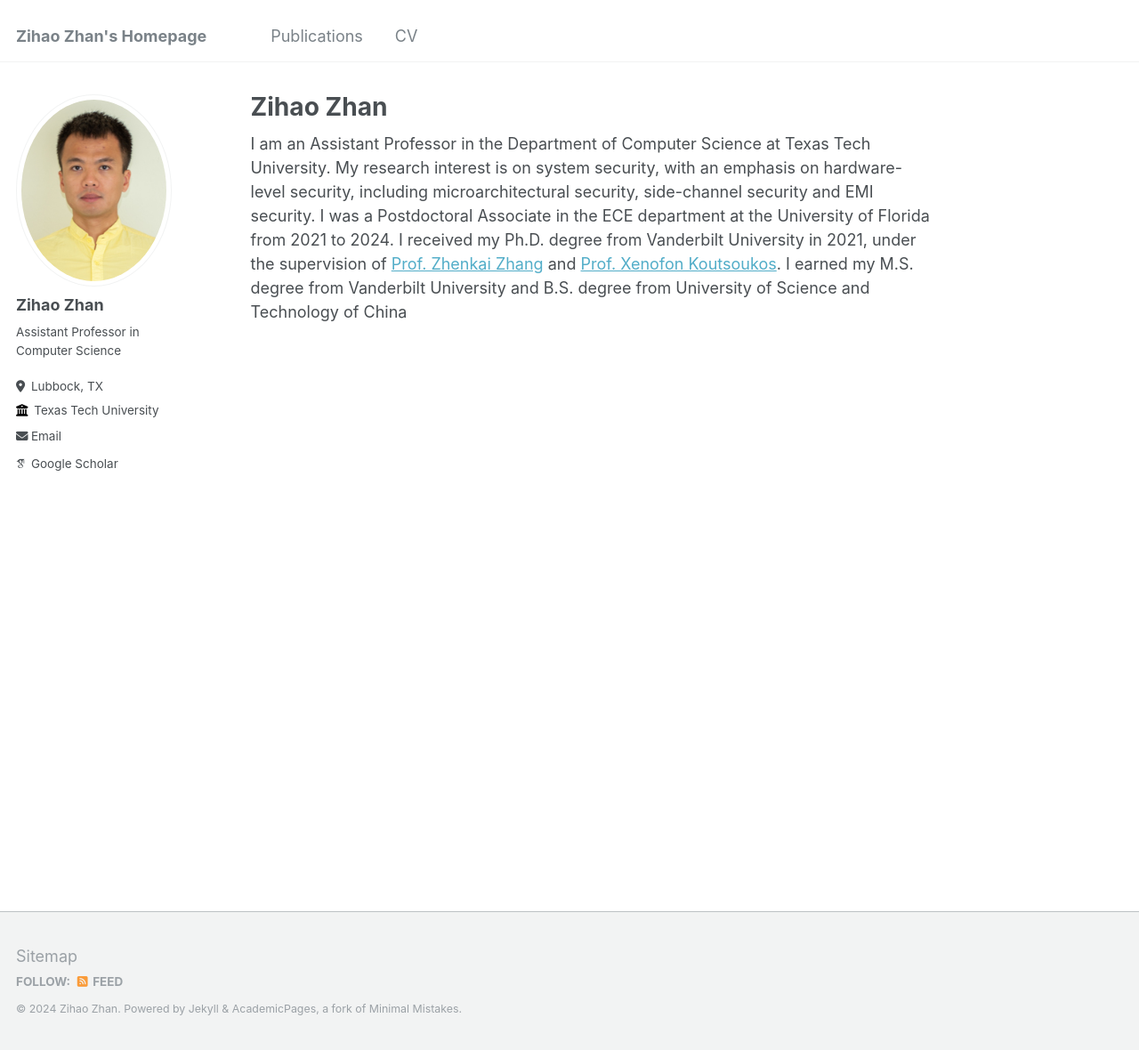
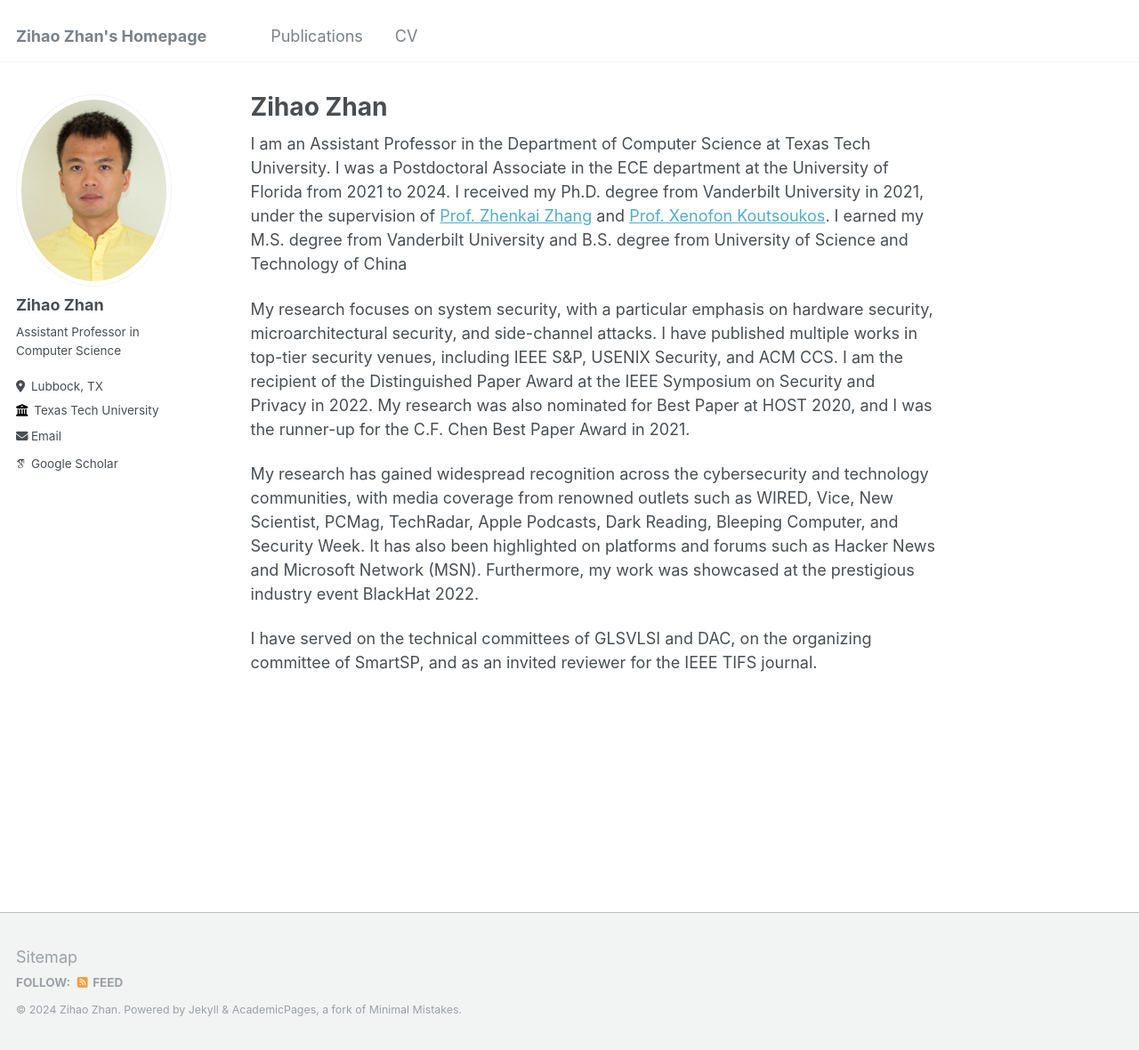
Before and after one commit to zihaozhan/zihaozhan.github.io, a Jekyll site: the page built from _pages/about.md, in a window 1280 px wide and 1180 px high. Shown: the whole window at 89% size. Built offline with Jekyll 4.4.1, drawn with Linux system fonts in a browser that asks for light colours; some web fonts are replaced.

Commit message:
update bio

```diff
--- a/_pages/about.md
+++ b/_pages/about.md
@@ -7,7 +7,16 @@ redirect_from:
   - /about.html
 ---
 I am an Assistant Professor in the Department of Computer Science at Texas Tech University.
-My research interest is on system security, with an emphasis on hardware-level security, including microarchitectural security, side-channel security and EMI security.
 I was a Postdoctoral Associate in the ECE department at the University of Florida from 2021 to 2024.
 I received my Ph.D. degree from Vanderbilt University in 2021, under the supervision of [Prof. Zhenkai Zhang](https://zhenkai-zhang.github.io/) and [Prof. Xenofon Koutsoukos](https://www.isis.vanderbilt.edu/xenofon-koutsoukos).
 I earned my M.S. degree from Vanderbilt University and B.S. degree from University of Science and Technology of China
+
+My research focuses on system security, with a particular emphasis on hardware security, microarchitectural security, and side-channel attacks.
+I have published multiple works in top-tier security venues, including IEEE S&P, USENIX Security, and ACM CCS.
+I am the recipient of the Distinguished Paper Award at the IEEE Symposium on Security and Privacy in 2022.
+My research was also nominated for Best Paper at HOST 2020, and I was the runner-up for the C.F. Chen Best Paper Award in 2021.
+
+My research has gained widespread recognition across the cybersecurity and technology communities, with media coverage from renowned outlets such as WIRED, Vice, New Scientist, PCMag, TechRadar, Apple Podcasts, Dark Reading, Bleeping Computer, and Security Week. It has also been highlighted on platforms and forums such as Hacker News and Microsoft Network (MSN).
+Furthermore, my work was showcased at the prestigious industry event BlackHat 2022.
+
+I have served on the technical committees of GLSVLSI and DAC, on the organizing committee of SmartSP, and as an invited reviewer for the IEEE TIFS journal.
```
